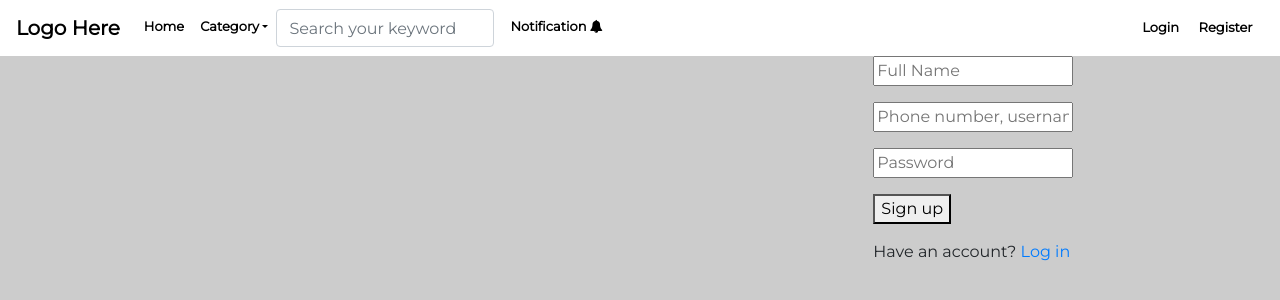
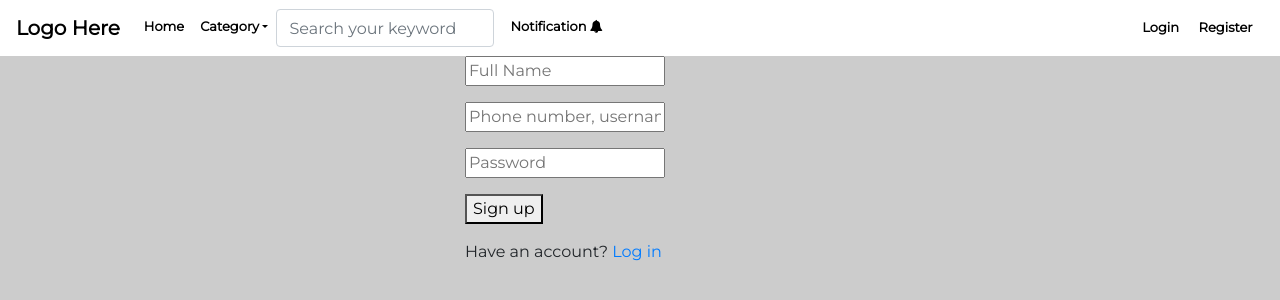
Before and after one commit to irabi01/blog_frontend, a React (Create React App) app: page /auth/register in a window 1280 px wide. Shown: the top 300 px of the page. Built offline with nearby package versions, Linux system fonts and the light colour scheme.

Commit message:
add container and change column

```diff
--- a/src/pages/Register.js
+++ b/src/pages/Register.js
@@ -5,13 +5,9 @@
   render() {
     return (
       <div className="register_container">
+        <div className="container">
         <div className="row">
-            <div className="col-md-8">
-                <div className="images_part">
-                    <h1>Irabi kassim</h1>
-                </div>
-            </div>
-            <div className="col-md-4">
+            <div className="col-md-4 offset-md-4">
                 <div className="register_part">
                     <h1>Cheers</h1>
                     <form>
@@ -35,6 +31,7 @@
             </div>
         </div>
       </div>
+    </div>
     )
   }
 }
```
Also changed, not shown: src/App.css (line endings or trailing spaces), src/images/bg1.jpg (added).
